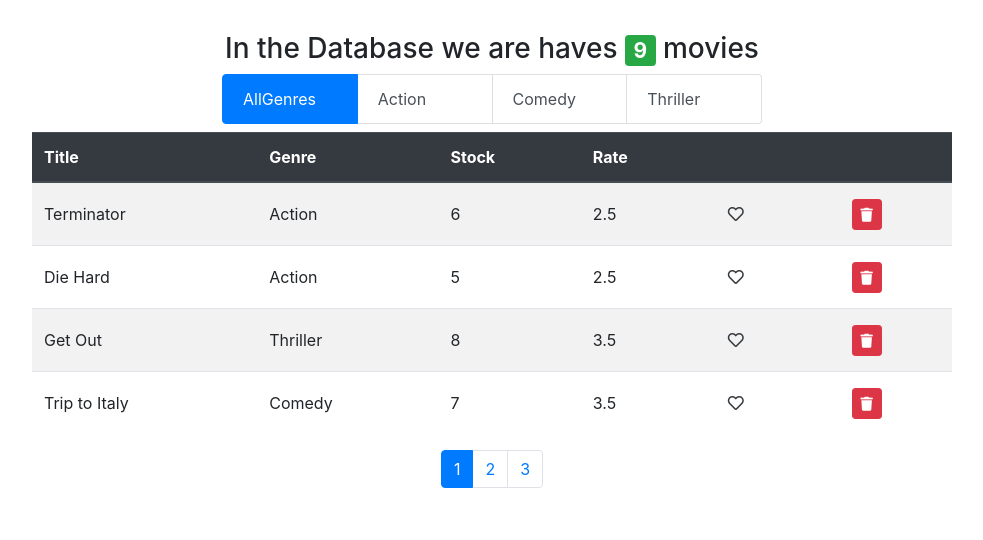
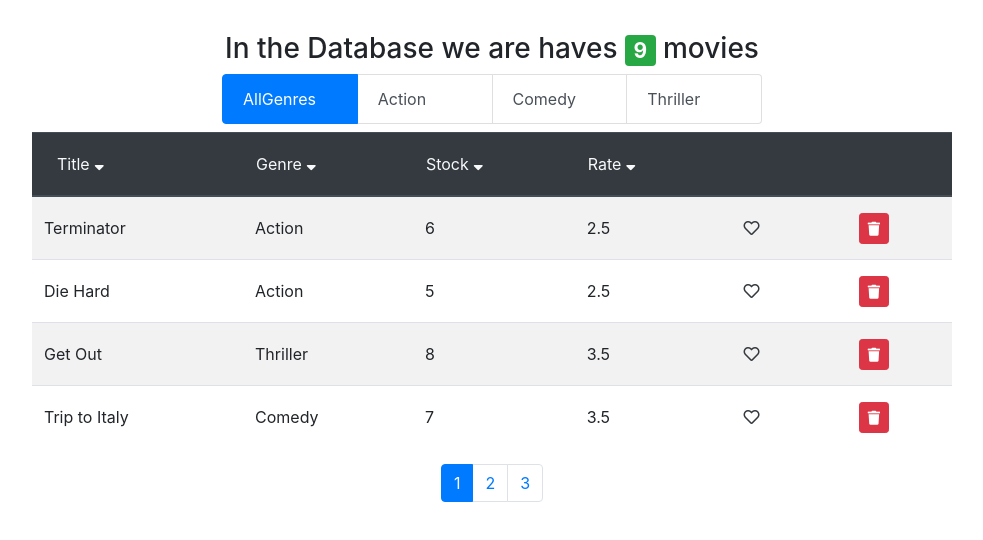
Before and after one commit to mrSerhi/Vidly, a React (Create React App) app: page / in a window 1280 px wide. Shown: the top 540 px of the page, without its empty margins (148-1131 px from the left). Built offline with nearby package versions, Linux system fonts and the light colour scheme.

Commit message:
fix: change styles for the active genres from sidebar

```diff
--- a/package.json
+++ b/package.json
@@ -4,6 +4,7 @@
   "private": true,
   "dependencies": {
     "bootstrap": "^4.3.1",
+    "lodash": "^4.17.11",
     "react": "^16.8.4",
     "react-dom": "^16.8.4",
     "react-scripts": "2.1.8",
--- a/src/App.js
+++ b/src/App.js
@@ -1,6 +1,7 @@
 import React, { Component } from "react";
 import "./App.css";
 import uuid from "uuid";
+import _ from "lodash";
 // fake API
 import { getMovies, deleteMovie } from "./services/fakeMovieService";
 import { getGenres } from "./services/fakeGenreService";
@@ -73,6 +74,8 @@ class App extends Component {
     this.setState({ selectedGenre: genre, currentPage: 1 });
   };
 
+  handleSortingData = path => {};
+
   displayMoviesOnGenres = () => {
     const { selectedGenre: genre, movies } = this.state;
 
@@ -88,7 +91,8 @@ class App extends Component {
       loaded,
       contentPerPage,
       currentPage,
-      genres
+      genres,
+      selectedGenre
     } = this.state;
     // const { length } = content;
 
@@ -100,12 +104,17 @@ class App extends Component {
         <React.Fragment>
           <TitleMovies length={moviesOnGenre.length} />
 
-          <Sidebar genres={genres} onGenreDisplay={this.handleGenresSelect} />
+          <Sidebar
+            genres={genres}
+            selectedItem={selectedGenre}
+            onGenreDisplay={this.handleGenresSelect}
+          />
 
           <TableMovies
             data={movies}
             onDeleted={this.handleDeleteClick}
             onLiked={this.handleLikedToggle}
+            onSorting={this.handleSortingData}
           />
 
           <Pagination
--- a/src/components/layout/sidebar.js
+++ b/src/components/layout/sidebar.js
@@ -1,11 +1,12 @@
 import React from "react";
 import PropTypes from "prop-types";
 
-const Sidebar = ({ genres, onGenreDisplay }) => {
+const Sidebar = ({ genres, selectedItem, onGenreDisplay }) => {
   const renderGenres = genres.map(g => {
-    const { _id: id, name: genre, active = false } = g;
+    const { _id: id, name: genre } = g;
     const itemClasses = "list-group-item list-group-item-action ";
-    const hightlight = active ? itemClasses + "active" : itemClasses;
+    const hightlight =
+      selectedItem === genre ? itemClasses + "active" : itemClasses;
     return (
       <a
         onClick={e => onGenreDisplay(e, genre)}
--- a/src/components/tableMovies/tableMovies.js
+++ b/src/components/tableMovies/tableMovies.js
@@ -3,7 +3,7 @@ import React from "react";
 // components
 import Like from "../layout/like/like";
 
-const TableMovies = ({ data, onDeleted, onLiked }) => {
+const TableMovies = ({ data, onDeleted, onLiked, onSorting }) => {
   const tr = data.map(movie => {
     const {
       _id,
@@ -41,10 +41,41 @@ const TableMovies = ({ data, onDeleted, onLiked }) => {
         <table className="table table-striped">
           <thead className="thead thead-dark ">
             <tr>
-              <th>Title</th>
-              <th>Genre</th>
-              <th>Stock</th>
-              <th>Rate</th>
+              <th>
+                <button
+                  onClick={() => onSorting("title")}
+                  className="btn btn-link text-light"
+                >
+                  Title <i className="fas fa-sort-down" />
+                </button>
+              </th>
+
+              <th>
+                <button
+                  onClick={() => onSorting("genre.name")}
+                  className="btn btn-link text-light px-0"
+                >
+                  Genre <i className="fas fa-sort-down" />
+                </button>
+              </th>
+
+              <th>
+                <button
+                  onClick={() => onSorting("numberInStock")}
+                  className="btn btn-link text-light px-0"
+                >
+                  Stock <i className="fas fa-sort-down" />
+                </button>
+              </th>
+
+              <th>
+                <button
+                  onClick={() => onSorting("dailyRentalRate")}
+                  className="btn btn-link text-light px-0"
+                >
+                  Rate <i className="fas fa-sort-down" />
+                </button>
+              </th>
               <th />
               <th />
             </tr>
```
